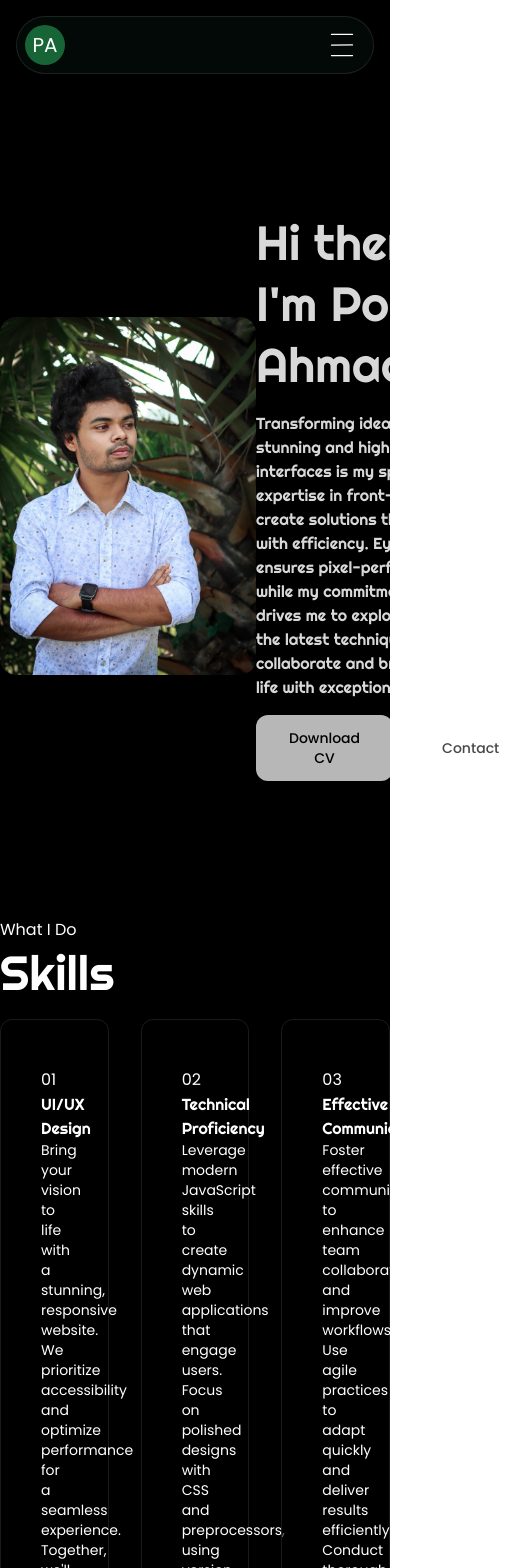
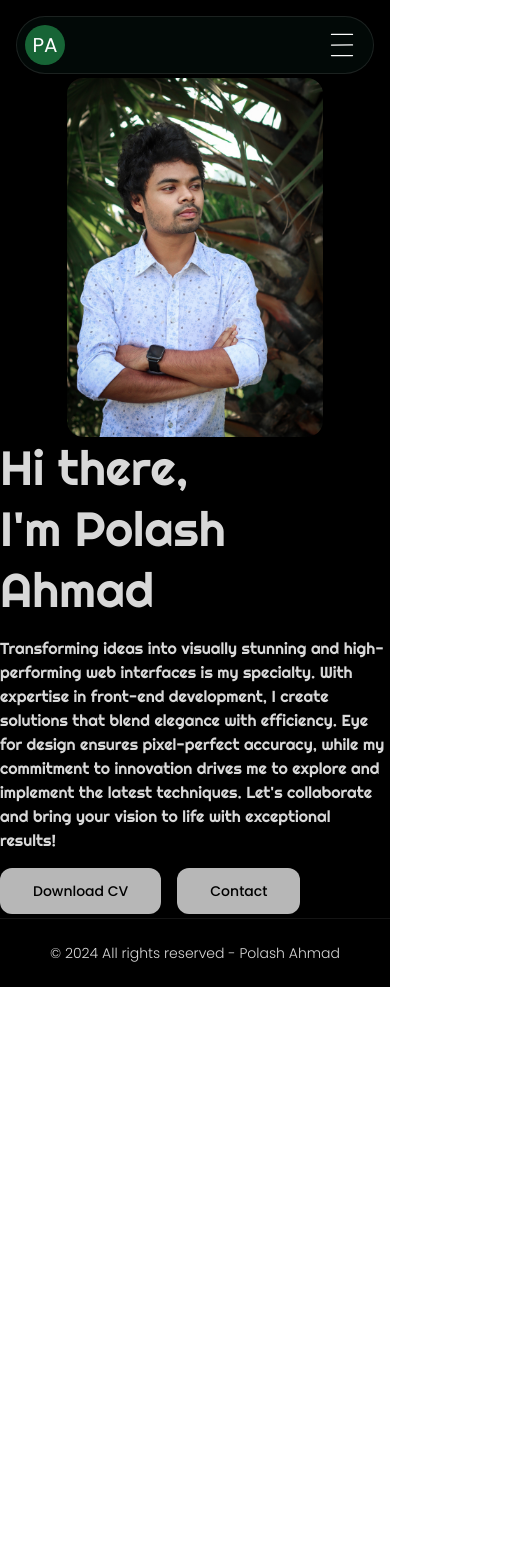
Before and after one commit to Polashahmad01/front-end-portfolio-app, a Next.js app: page / in a window 390 px wide. Shown: the top 1568 px of the page, 532 px wide, since content can reach past the window. After the commit the page ends 987 px from the top, so only its background shows below. Built offline with nearby package versions, Linux system fonts and the light colour scheme.

Commit message:
Update page layout and footer styling

```diff
--- a/src/app/page.jsx
+++ b/src/app/page.jsx
@@ -12,11 +12,11 @@ export default function HomePage() {
     <main className="bg-black text-white">
       <NavigationController />
       <IntroPage />
-      <WhatIDoPage />
+      {/* <WhatIDoPage />
       <ToolsIUsePage />
       <MyRecentWorkPage />
       <MyExperiencePage />
-      <ContactPage />
+      <ContactPage /> */}
       <AppFooter />
     </main>
   )
--- a/src/components/AppFooter.jsx
+++ b/src/components/AppFooter.jsx
@@ -1,9 +1,9 @@
 
 export default function AppFooter() {
   return (
-    <footer>
-      <div className="container mx-auto">
-        <p>&copy; 2024 All rights reserved - Polash Ahmad</p>
+    <footer className="font-light opacity-85 border-t border-solid border-[#181818]">
+      <div className="container mx-auto flex justify-center">
+        <p className="py-6 text-sm sm:text-base">&copy; {new Date().getFullYear()} All rights reserved - Polash Ahmad</p>
       </div>
     </footer>
   );
--- a/src/components/IntroPage.jsx
+++ b/src/components/IntroPage.jsx
@@ -7,9 +7,9 @@ const righteous = Righteous({ subsets: ["latin"], weight: ["400"] });
 
 export default function IntroPage() {
   return (
-    <section className="flex justify-center items-center h-screen">
+    <section className="flex justify-center items-center min-h-screen">
 
-      <div className="container mx-auto flex justify-between items-center h-full">
+      <div className="container mx-auto flex flex-col sm:flex-row justify-between items-center h-full">
         <div className="flex-1">
           <div className="block mx-auto object-cover w-64 sm:w-96">
             <Image
```
